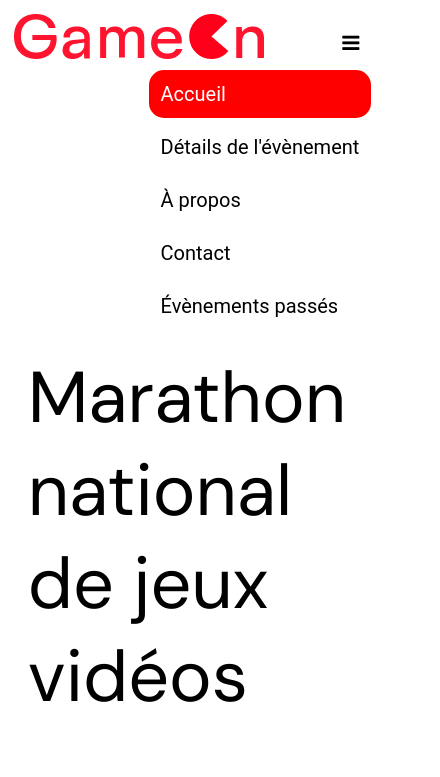
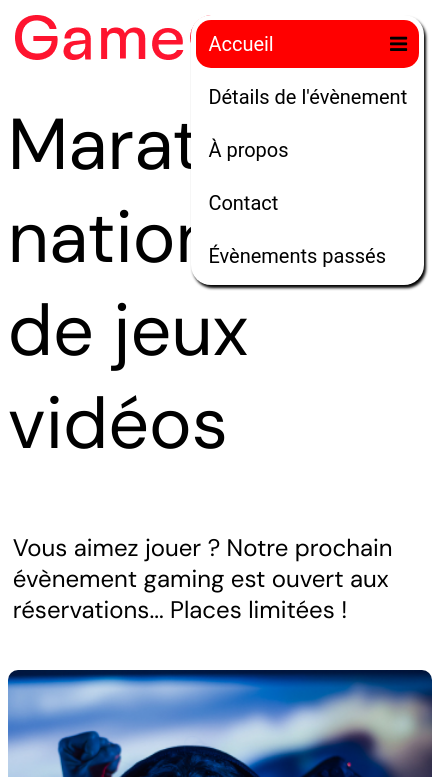
Before and after one commit to Corentinouch/P4_Javascript_Openclassroom, a plain HTML site: page GameOn-website-FR-master/starterOnly/index.html in a window 390 px wide. Both pictures are taken after a click on the link 350 px from the left and 42 px from the top of the page. Shown: the top 777 px of the page, 440 px wide, since content can reach past the window. Drawn offline with Linux system fonts and the light colour scheme.

Commit message:
Add files via upload

```diff
--- a/GameOn-website-FR-master/starterOnly/modal.css
+++ b/GameOn-website-FR-master/starterOnly/modal.css
@@ -100,8 +100,6 @@ img {
     text-align: left;
   }
 }
-
-
 
 @media screen and (max-width: 540px) {
   .topnav a {
@@ -610,3 +608,41 @@ footer {
     opacity: 1;
   }
 }
+
+@media screen and (max-width:768px){
+  body{
+    display: grid;
+    grid-template-rows: 0.3fr 0.7fr;
+  }
+  .topnav{
+    overflow: unset;
+  }
+  .main-navbar{
+    float: right;
+    position: absolute;
+    right: 0;
+    z-index: 2;
+    background: white;
+    border-radius: 20px;
+
+  }
+  .responsive .main-navbar{
+    box-shadow: 2px 3px 3px;
+  }
+  main{
+    position: relative;
+    margin:unset;
+  }
+  .bground{
+    position: absolute;
+    bottom:0;
+    height:unset;
+    width: 100%;
+    background-color: unset;
+  }
+  .content{
+    max-width: unset;
+    margin:unset;
+    height: 100%;
+  }
+}
```
Also changed, not shown: GameOn-website-FR-master/starterOnly/modal.js (+28 -10 lines).
